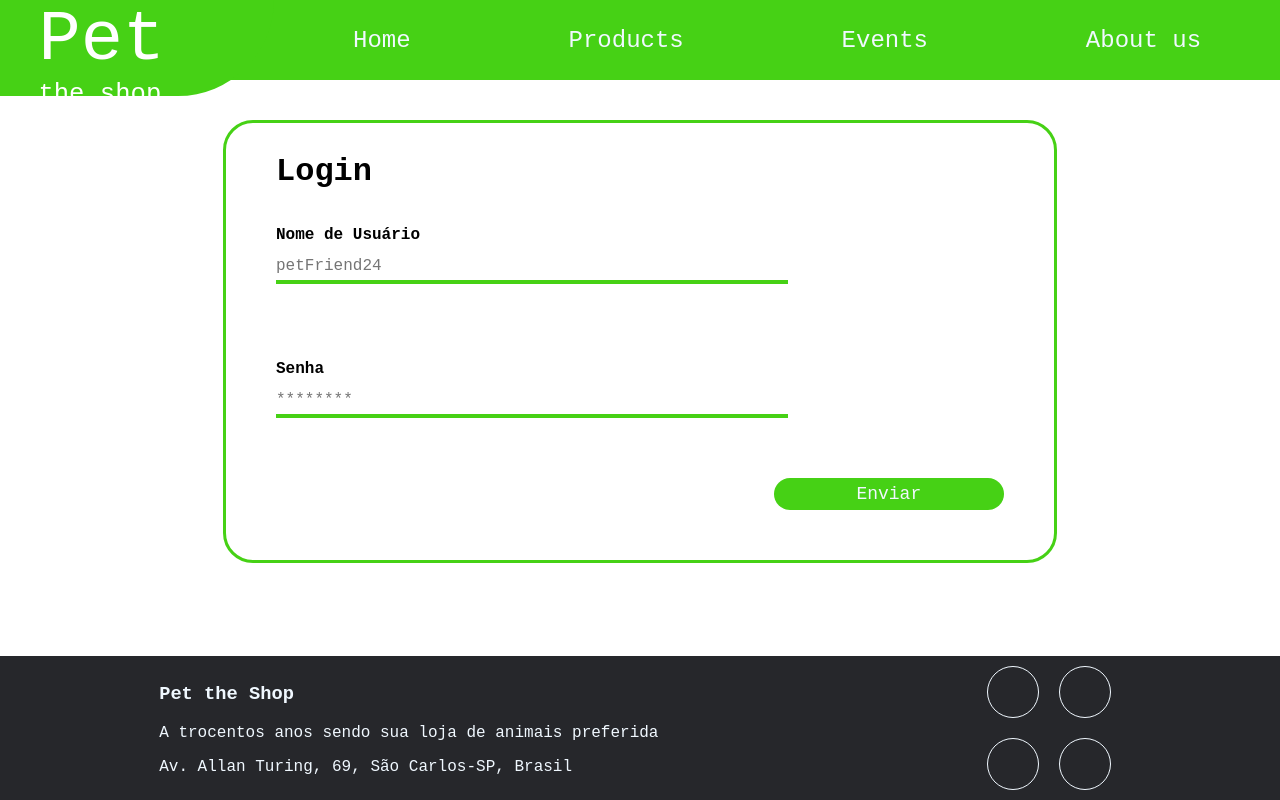
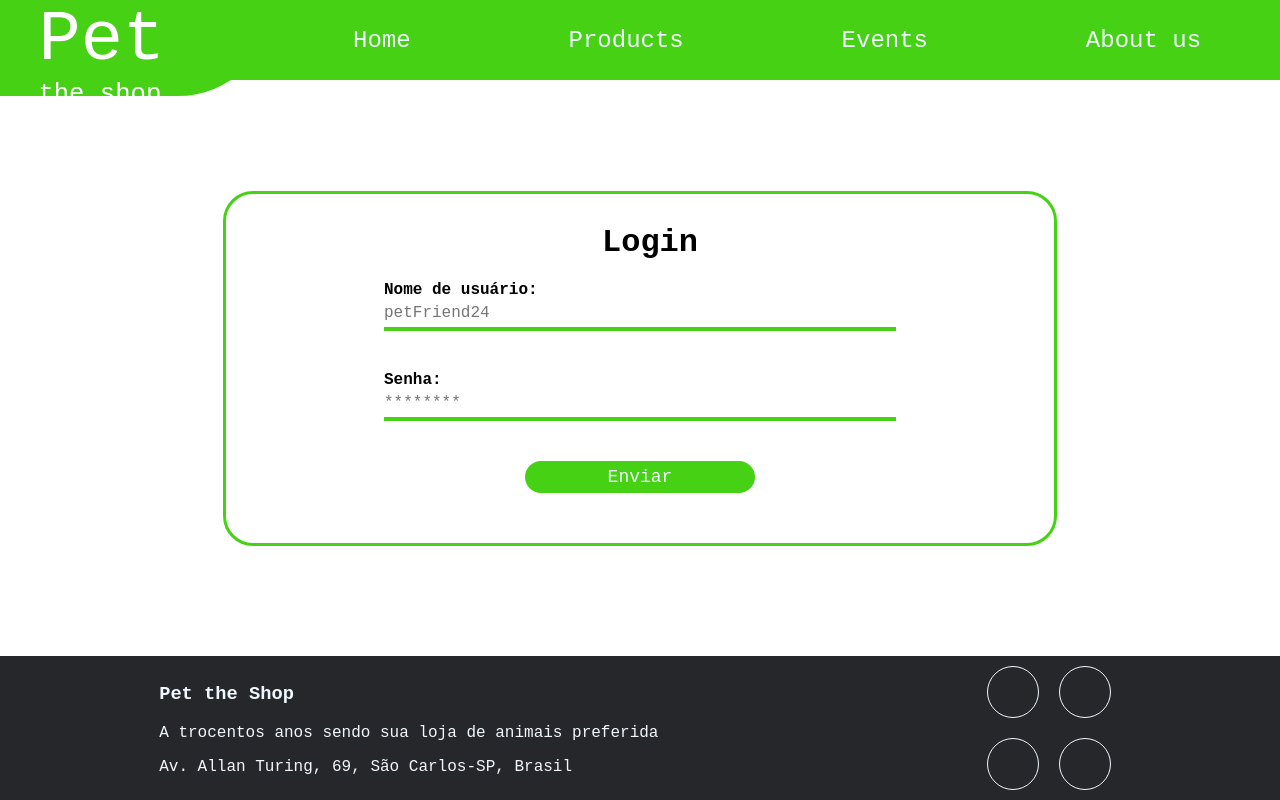
Before and after one commit to VictorRS27/WebIntroProject, a Vue app: page /login in a window 1280 px wide. Built offline with nearby package versions, Linux system fonts and the light colour scheme.

Commit message:
Cookie added in login page

```diff
--- a/db/db.json
+++ b/db/db.json
@@ -400,7 +400,6 @@
         "https://pupford.b-cdn.net/assets%2Fblog%2FPuppyPlayDatesASimpleGuide%2F1611780980336-puppy%20play%20dates.png?alt=media&token=a773ea6d-fcf6-42a9-a425-a1aeca528180"
       ]
     }
-
   ],
   "users": [
     {
@@ -458,6 +457,14 @@
       "telephone": "12",
       "address": "121",
       "id": 7
+    },
+    {
+      "username": "aaa",
+      "password": "aaa",
+      "email": "aaa",
+      "telephone": "aaa",
+      "address": "aaa",
+      "id": 8
     }
   ],
   "admin": [
@@ -515,5 +522,29 @@
       "email": "ooa@Xas",
       "id": 9
     }
+  ],
+  "cart":[
+    {
+      "id":1,
+      "id_cliente": 8,
+      "products": [
+        {
+          "id": 6,
+          "qtd": 1
+        },
+        {
+          "id": 1,
+          "qtd": 2
+        },
+        {
+          "id": 2,
+          "qtd": 3
+        },
+        {
+          "id": 3,
+          "qtd": 4
+        }
+      ]
+    }
   ]
 }
--- a/src/App.vue
+++ b/src/App.vue
@@ -21,8 +21,6 @@ export default {
   },
   methods: {
     handleMouseMove() {
-      console.log('Mouse move');
-      console.log(Math.floor(Math.random() * 170) % 170);
       if(Math.floor(Math.random() * 170) % 170 === 1){
         this.playSound();
       }
--- a/src/assets/styles.css
+++ b/src/assets/styles.css
@@ -24,7 +24,7 @@ button {
 }
 
 .form-group {
-    margin-bottom: 20px;
+    margin: 20px 0;
     width: 40vw;
 }
 
--- a/src/components/ProductQuantity.vue
+++ b/src/components/ProductQuantity.vue
@@ -23,7 +23,7 @@
                 <p v-else class="without-stock">In Stock: {{ product.quantityInStock }}</p>
 				<div class="quantity">
                     <button @click="decreaseQuantity" :disabled="product.quantityInStock === 0" :class="{ 'disabled-button': product.quantityInStock === 0 }">-</button>
-                    <span>{{ quantity }}</span>
+                    <span>{{ product.quantity }}</span>
                     <button @click="increaseQuantity" :disabled="product.quantityInStock === 0" :class="{ 'disabled-button': product.quantityInStock === 0 }">+</button>
                 </div>
 			</div>
@@ -44,19 +44,19 @@ export default {
                 productShortDescription: "Make your dog walks a breeze with our durable and stylish Dog Leash",
 				photos: ["/public/greenCollar.png"],
                 quantityInStock : 19,
+				quantity: 0,
             },
-            quantity: 0,
 		};
 	},
 	methods: {
 		increaseQuantity() {
-			if(this.quantity < this.product.quantityInStock) {
-                this.quantity++;
+			if(this.product.quantity < this.product.quantityInStock) {
+                this.product.quantity++;
             }
 		},
 		decreaseQuantity() {
-			if (this.quantity > 1) {
-				this.quantity--;
+			if (this.product.quantity > 1) {
+				this.product.quantity--;
 			}
 		},
 		deleteProduct() {
--- a/src/views/CartView.vue
+++ b/src/views/CartView.vue
@@ -2,13 +2,13 @@
     <Navbar />
     <div class="box">
         <h1>Cart</h1>
-        <hr/>
+        <hr />
         <div class="inner_box">
 
             <Product v-for="(product, index) in products" :key="product.id" :infos="product" @delete-product="removeProduct"
                 :class="{ 'product-line': index !== 0 }" />
 
-            <hr class="product-line"/>
+            <hr class="product-line" />
             <Address @send-credit-card="confirmPurchase(creditCardNumber)" />
             <!-- <Footer/> -->
         </div>
@@ -41,7 +41,28 @@ export default {
         this.loadProductQuantity()
     },
     methods: {
+        loadProducts(cart) {
+            axios
+                .get('http://localhost:3000/products')
+                .then((response) => {
+                    const products = response.data;
+                    let allProducts = products.slice();
+                    console.log("allProducts = ", allProducts);
+                    console.log("cart.products = ", cart.products);
 
+                    this.products = []
+                    for(let i = 0; i < allProducts.length; i++)
+                        for(let j = 0; j < cart.products.length; j++)
+                           if(allProducts[i].id == cart.products[j].id)
+                           {
+                                this.products.push(allProducts[i])
+                                this.products[this.products.length - 1].quantity = cart.products[j].qtd;
+                           }
+                })
+                .catch((error) => {
+                    console.error('Error fetching suggested products:', error);
+                });
+        },
         confirmPurchase(creditCardNumber) {
             if (creditCardNumber) {
 
@@ -53,10 +74,12 @@ export default {
             this.products = this.products.filter((product) => product.id !== deletedProduct.id);
         },
         loadProductQuantity() {
-            axios.get('http://localhost:3000/products')
+            axios.get('http://localhost:3000/cart')
                 .then(response => {
-                    this.products = response.data.slice()
-                    console.log(this.products)
+                    let id_cliente = document.cookie;
+                    id_cliente = parseInt(id_cliente)
+                    let cart = response.data.filter((bla) => bla.id_cliente == id_cliente)
+                    this.loadProducts(cart[0])
                 })
                 .catch(error => {
                     console.error('Error fetching suggested products:', error)
--- a/src/views/CreateProductView.vue
+++ b/src/views/CreateProductView.vue
@@ -1,4 +1,5 @@
 <template>
+  <Navbar/>
   <div class="container">
     <div class="box">
       <h2>Create Product</h2>
@@ -142,6 +143,8 @@ export default {
   justify-content: center;
   align-items: center;
   height: inherit;
+  margin-top: 20vh;
+  margin-bottom: 10vh;
 }
 
 .box {
--- a/src/views/LoginView.vue
+++ b/src/views/LoginView.vue
@@ -1,20 +1,23 @@
-<!-- ParentComponent.vue -->
 <template>
-  <Navbar/>
-  <div class="loginPage">
-    <div class="container">
-      <div class="box">
-        <h1>Login</h1>
-        <InputText v-model:value="username" label="Nome de Usuário" placeHolder="petFriend24"/>
-        <InputText v-model:value="password" label="Senha" placeHolder="********"/>
-        <InputSubmit class="submit-btn" @submit2="redirect"></InputSubmit>
+  <Navbar />
+  <div class="container">
+    <div class="box">
+      <h1>Login</h1>
+      <div class="form-group">
+        <label for="username">Nome de usuário:</label>
+        <input type="text" placeholder="petFriend24" v-model="username" />
       </div>
+      <div class="form-group">
+        <label for="username">Senha:</label>
+        <input type="password" placeholder="********" v-model="password" />
+      </div>
+      <button class="submit-button" @click="redirect">Enviar</button>
     </div>
   </div>
 </template>
 
 <script>
-
+import axios from 'axios';
 import Navbar from '../components/Navbar.vue';
 import InputSubmit from '../components/InputSubmit.vue';
 import InputText from '../components/InputText.vue';
@@ -33,9 +36,37 @@ export default {
   },
   methods: {
     redirect() {
-      console.log(this.username);
-      console.log(this.password);
-      /* this.$router.push('/') */
+      axios.get("http://localhost:3000/users")
+        .then((response) => {
+          let match = response.data.filter((user) => user.username === this.username && user.password === this.password);
+          if (match.length != 1) {
+            axios.get("http://localhost:3000/admin")
+              .then((response) => {
+                let match2 = response.data.filter((user) => user.username === this.username && user.password === this.password);
+                console.log(match2);
+                if (match2.length != 1) {
+                  alert("Não foi encontrado")
+                }
+                else {
+                  console.log("entrou")
+                  document.cookie = "admin=" + match2[0].id;
+                  this.$router.push('/adminmenu');
+                }
+              })
+              .catch((error) => {
+                console.log(error);
+              });
+          }
+          else {
+            console.log(match);
+            document.cookie = match[0].id;
+            this.$router.push('/');
+          }
+
+        })
+        .catch((error) => {
+          console.log(error);
+        });
     }
   }
 }
@@ -47,14 +78,7 @@ export default {
   display: flex;
   justify-content: center;
   flex-direction: column;
-}
-
-input+input {
-  margin: 4vh 10px 0 10px;
-}
-
-input+button {
-  margin: 4vh 10px 0 10px;
+  align-items: center;
 }
 
 h1 {
@@ -68,17 +92,7 @@ h1 {
   justify-content: center;
   align-items: center;
   height: inherit;
-  margin-top: 15vh;
-}
-
-.submit-btn {
-  align-self: flex-end;
-  margin-right: 20px;
-}
-
-.loginPage {
-  display: flex;
-  justify-content: center;
-  align-items: center;
+  margin-top: 20vh;
+  margin-bottom: 10vh;
 }
 </style>
```
